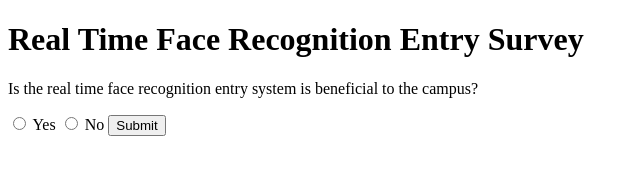
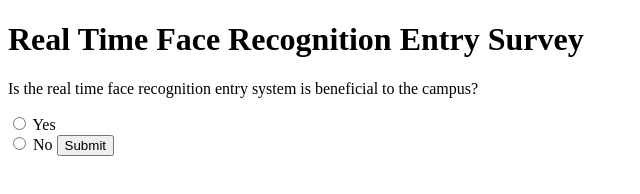
Before and after one commit to man-of-steel-feat-the-philosopher/Real_Time_Face_Recognition_Entry, a plain HTML site: page index.html in a window 1280 px wide. Shown: the whole page, without its empty margins (0-640 px from the left). Drawn offline with Linux system fonts and the light colour scheme.

Commit message:
added <br> tag

```diff
--- a/index.html
+++ b/index.html
@@ -9,7 +9,7 @@
     <h1>Real Time Face Recognition Entry Survey</h1>
     <p>Is the real time face recognition entry system is beneficial to the campus?</p>
     <input type="radio" name="RTFRE" id="yes">
-    <label for="yes">Yes</label>
+    <label for="yes">Yes</label><br>
     <input type="radio" name="RTFRE" id="no">
     <label for="no">No</label>
     <input type="submit" value="Submit">
```
